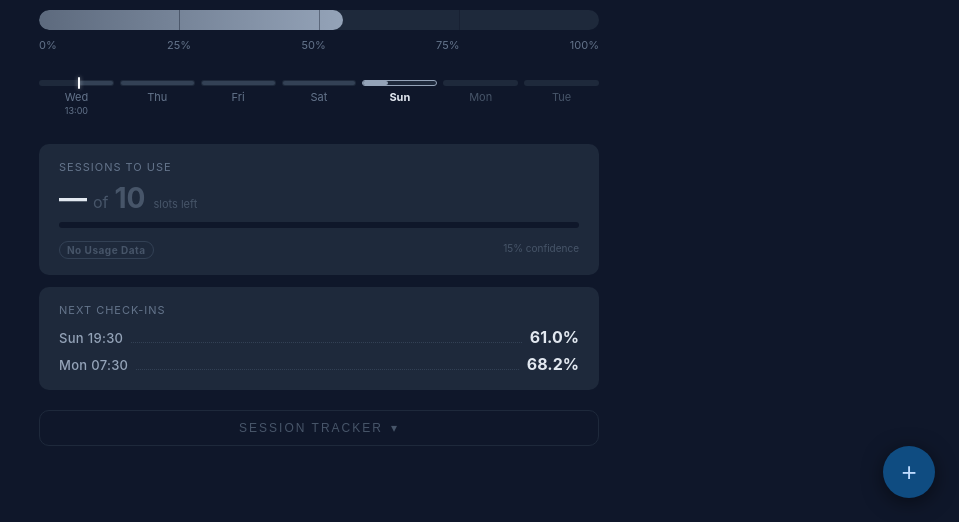
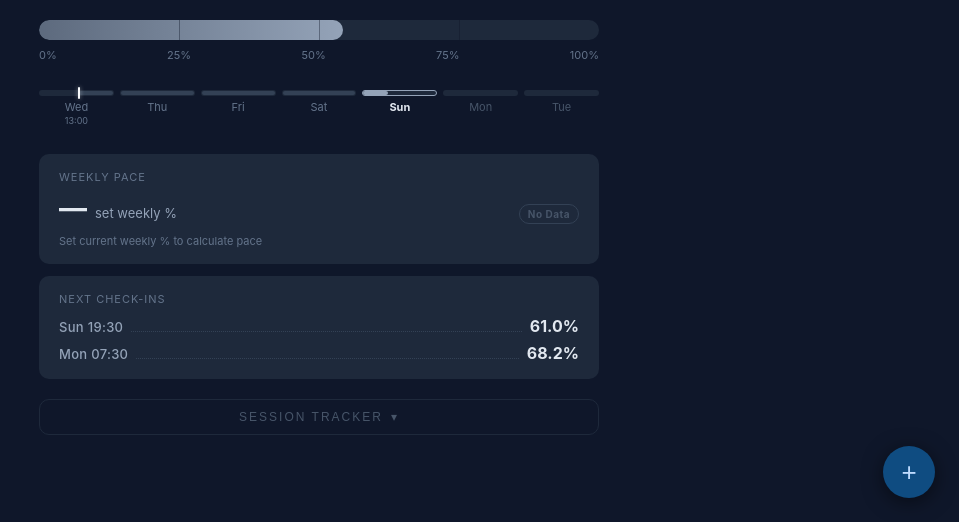
Before and after one commit to zstoimenov/claude-usage-tracker, a plain HTML site: page index.html in a window 1280 px wide. Shown: the part 278-800 px from the top of the page, without its empty margins (321-1280 px from the left). Drawn offline with Linux system fonts and the light colour scheme.

Commit message:
Update index.html

```diff
--- a/index.html
+++ b/index.html
@@ -205,81 +205,85 @@
       padding: 20px;
     }
 
-    /* ── Pacing card (redesigned) ────────────────────────────────────────── */
-    .stat-card-remaining {
+    /* ── Pacing card (velocity reframe) ──────────────────────────────────── */
+    .stat-card-pace {
       display: flex;
       flex-direction: column;
       gap: 10px;
       padding: 16px 20px;
-    }
-    .pacing-label {
+      transition: opacity 0.3s;
+    }
+    .stat-card-pace.stale .pace-primary,
+    .stat-card-pace.stale .pace-secondary {
+      opacity: 0.4;
+    }
+    .pace-label {
       font-size: 11px;
       color: #64748b;
       text-transform: uppercase;
       letter-spacing: 1px;
     }
-    .pacing-slots-lockup {
+    .pace-top-row {
       display: flex;
       align-items: baseline;
-      gap: 6px;
-    }
-    .pacing-slots-needed {
+      justify-content: space-between;
+      gap: 12px;
+    }
+    .pace-primary {
+      display: flex;
+      align-items: baseline;
+      gap: 8px;
+      transition: opacity 0.3s;
+    }
+    .pace-required {
       font-size: 28px;
       font-weight: 700;
       color: #e2e8f0;
       line-height: 1;
     }
-    .pacing-slots-sep {
-      font-size: 16px;
-      color: #475569;
+    .pace-required-unit {
+      font-size: 13px;
+      color: #94a3b8;
       font-weight: 400;
     }
-    .pacing-slots-total {
-      font-size: 28px;
-      font-weight: 700;
-      color: #475569;
-      line-height: 1;
-    }
-    .pacing-slots-unit {
-      font-size: 11px;
-      color: #475569;
-      margin-left: 2px;
-    }
-    .pacing-ratio-bar-track {
-      background: #0f172a;
-      border-radius: 4px;
-      height: 6px;
-      overflow: hidden;
-    }
-    .pacing-ratio-bar-fill {
-      height: 100%;
-      border-radius: 4px;
-      transition: width 0.5s, background 0.5s;
-    }
-    .pacing-bottom-row {
-      display: flex;
-      align-items: center;
-      justify-content: space-between;
-      gap: 8px;
-    }
-    .pacing-badge {
+    .pace-badge {
       display: inline-block;
       font-size: 10px;
       font-weight: 700;
-      padding: 2px 7px;
+      padding: 3px 8px;
       border-radius: 20px;
       letter-spacing: 0.5px;
-    }
-    .pacing-badge.comfortable { background: #14532d; color: #4ade80; }
-    .pacing-badge.moderate    { background: #422006; color: #eab308; }
-    .pacing-badge.tight       { background: #431407; color: #f97316; }
-    .pacing-badge.forfeit     { background: #450a0a; color: #ef4444; }
-    .pacing-badge.no-data     { background: #1e293b; color: #475569; border: 1px solid #334155; }
-    .pacing-confidence {
+      white-space: nowrap;
+    }
+    .pace-badge.slow-down      { background: #0c2d4a; color: #60a5fa; }
+    .pace-badge.on-pace        { background: #14532d; color: #4ade80; }
+    .pace-badge.behind         { background: #422006; color: #eab308; }
+    .pace-badge.falling-behind { background: #450a0a; color: #ef4444; }
+    .pace-badge.stale          { background: #1e293b; color: #64748b; border: 1px solid #334155; }
+    .pace-badge.empty          { background: #1e293b; color: #475569; border: 1px solid #334155; }
+    .pace-secondary {
+      font-size: 11px;
+      color: #64748b;
+      transition: opacity 0.3s;
+    }
+    .pace-empty {
+      font-size: 12px;
+      color: #64748b;
+      font-style: italic;
+    }
+    .pace-stale-caption {
       font-size: 10px;
-      color: #475569;
-      text-align: right;
-    }
+      color: #f59e0b;
+      margin-top: 2px;
+    }
+    .pace-capacity-row {
+      font-size: 11px;
+      color: #94a3b8;
+      padding-top: 8px;
+      border-top: 1px solid #0f172a;
+      margin-top: 2px;
+    }
+    .pace-capacity-row.forfeit { color: #f87171; }
 
     .checkins-list {
       display: flex;
@@ -683,9 +687,13 @@
     const WED_WINDOW     = 100 - MARKER_PCT;
     const STORAGE_KEY    = "claude-tracker-v1";
 
-    const SESSION_LOCK_MS  = 5 * 60 * 60 * 1000;
-    const SLEEP_START_AWST = 21.5;
-    const SLEEP_END_AWST   = 7.5;
+    // ─── Pacing constants (velocity model) ────────────────────────────────────
+    const WAKING_HOURS_PER_DAY = 14;             // 07:30–21:30 AWST
+    const SESSION_LOCK_HOURS   = 5;
+    const SLOTS_PER_DAY_MAX    = WAKING_HOURS_PER_DAY / SESSION_LOCK_HOURS;  // 2.8
+    const STALE_SIGNAL_MS      = 5 * 3600000;    // 5h
+    const CAPACITY_TRIGGER     = 0.7;
+    const EDGE_WINDOW_MS       = 6 * 3600000;    // 6h start/end edge cases
 
     // ─── Time helpers ─────────────────────────────────────────────────────────
     function getCycleStartUTC() {
@@ -733,6 +741,13 @@
       });
     }
 
+    function formatSignalAge(ms) {
+      if (ms === null || ms === undefined) return "no signal";
+      const h = Math.floor(ms / 3600000);
+      const m = Math.floor((ms % 3600000) / 60000);
+      return h > 0 ? `${h}h ${m}m old` : `${m}m old`;
+    }
+
     function getNextCheckIns() {
       const nowMs        = Date.now();
       const cycleStartMs = getCycleStartUTC();
@@ -770,99 +785,78 @@
       }
     }
 
-    // ─── Pacing helpers ───────────────────────────────────────────────────────
-    function isAsleepAtAWST(awstHour) {
-      return awstHour >= SLEEP_START_AWST || awstHour < SLEEP_END_AWST;
-    }
-
-    function countAvailableSlots(firstSlotUtcMs, toUtcMs) {
-      let slots = 0;
-      let cursor = firstSlotUtcMs;
-      while (cursor < toUtcMs) {
-        const awstDate = new Date(cursor + AWST_OFFSET_MS);
-        const awstHour = awstDate.getUTCHours() + awstDate.getUTCMinutes() / 60;
-        if (!isAsleepAtAWST(awstHour)) slots++;
-        cursor += SESSION_LOCK_MS;
-      }
-      return slots;
-    }
-
-    function estimateNextSlot(trackerData) {
+    // ─── Pacing (velocity model) ──────────────────────────────────────────────
+    function getFreshestSignalAge(trackerData) {
       const nowMs = Date.now();
       let bestTs = 0;
-      let source = "none";
-      let timeLeftMs = null;
-
       const sw = trackerData.spotWeekly;
-      if (sw && sw.ts && sw.ts > bestTs) { bestTs = sw.ts; source = "spot-check"; }
-      if (trackerData.sessions.length > 0 && trackerData.sessions[0].ts > bestTs) {
-        bestTs     = trackerData.sessions[0].ts;
-        source     = "session log";
-        timeLeftMs = trackerData.sessions[0].timeLeftMs ?? null;
-      }
-
-      if (bestTs === 0) {
-        return { nextSlotUtcMs: nowMs, confidencePct: 15, signalAgeMs: null, signalSource: "none" };
-      }
-
-      const signalAgeMs = nowMs - bestTs;
-      // If we have an explicit time-left reading, next slot = log_time + timeLeftMs
-      // Otherwise fall back to log_time + full SESSION_LOCK_MS
-      const lockMs      = (timeLeftMs !== null) ? timeLeftMs : SESSION_LOCK_MS;
-      const nextSlotUtcMs = Math.max(bestTs + lockMs, nowMs);
-
-      let confidencePct;
-      if      (signalAgeMs < 1 * 3600000) confidencePct = timeLeftMs !== null ? 95 : 90;
-      else if (signalAgeMs < 3 * 3600000) confidencePct = timeLeftMs !== null ? 80 : 70;
-      else if (signalAgeMs < 5 * 3600000) confidencePct = 50;
-      else                                 confidencePct = 30;
-
-      return { nextSlotUtcMs, confidencePct, signalAgeMs, signalSource: source };
+      if (sw && sw.ts) bestTs = Math.max(bestTs, sw.ts);
+      if (trackerData.sessions.length > 0) bestTs = Math.max(bestTs, trackerData.sessions[0].ts);
+      if (bestTs === 0) return null;
+      return nowMs - bestTs;
     }
 
     function calcPacing(trackerData) {
       const nowMs        = Date.now();
-      const cycleEndMs   = getCycleStartUTC() + CYCLE_MS;
-      const msUntilReset = cycleEndMs - nowMs;
-
-      if (msUntilReset <= 0) {
-        return { availableSlots: 0, sessionsRemaining: null, ratio: null,
-                 badge: "no-data", badgeLabel: "Reset Imminent",
-                 confidencePct: null, signalSource: "none", forfeited: 0 };
-      }
-
-      const { nextSlotUtcMs, confidencePct, signalAgeMs, signalSource } = estimateNextSlot(trackerData);
-      const availableSlots = countAvailableSlots(nextSlotUtcMs, cycleEndMs);
-      const avgData        = calcAvg(trackerData.sessions);
-      const weeklyPct      = trackerData.spotWeekly !== null ? trackerData.spotWeekly.value : null;
-
-      let sessionsRemaining = null, ratio = null, forfeited = 0;
-
-      if (avgData && weeklyPct !== null) {
-        const usageRemaining = 100 - weeklyPct;
-        sessionsRemaining    = usageRemaining / avgData.avg;
-        ratio = availableSlots > 0 ? sessionsRemaining / availableSlots
-                                   : (sessionsRemaining > 0 ? Infinity : 0);
-        forfeited = Math.max(0, sessionsRemaining - availableSlots);
-      }
+      const cycleStartMs = getCycleStartUTC();
+      const cycleEndMs   = cycleStartMs + CYCLE_MS;
+      const daysElapsed  = (nowMs - cycleStartMs) / 86400000;
+      const daysRemaining = (cycleEndMs - nowMs) / 86400000;
+      const weeklyPct    = trackerData.spotWeekly !== null ? trackerData.spotWeekly.value : null;
+      const signalAgeMs  = getFreshestSignalAge(trackerData);
+      const isStale      = signalAgeMs !== null && signalAgeMs > STALE_SIGNAL_MS;
+
+      // Empty state — no weekly % yet
+      if (weeklyPct === null) {
+        return { state: "empty", message: "Set current weekly % to calculate pace" };
+      }
+
+      // Edge: cycle just started
+      if (nowMs - cycleStartMs < EDGE_WINDOW_MS) {
+        return { state: "starting", message: "Cycle just started — log some sessions" };
+      }
+
+      // Edge: final stretch
+      if (cycleEndMs - nowMs < EDGE_WINDOW_MS) {
+        const usageLeft = Math.max(0, 100 - weeklyPct);
+        return { state: "final", weeklyPct, usageLeft,
+                 message: `Final stretch — ${usageLeft.toFixed(1)}% left to use`,
+                 isStale, signalAgeMs };
+      }
+
+      // Normal velocity calculation
+      const usageRemaining   = 100 - weeklyPct;
+      const requiredDailyPct = usageRemaining / daysRemaining;
+      const currentDailyPct  = daysElapsed > 0 ? weeklyPct / daysElapsed : 0;
+      const paceRatio        = currentDailyPct > 0 ? requiredDailyPct / currentDailyPct : null;
 
       let badge, badgeLabel;
-      if (ratio === null)                    { badge = "no-data";    badgeLabel = "No Usage Data"; }
-      else if (!isFinite(ratio) && ratio > 0){ badge = "forfeit";    badgeLabel = "Forfeit Certain"; }
-      else if (ratio <= 0.60)                { badge = "comfortable";badgeLabel = "Comfortable"; }
-      else if (ratio <= 0.85)                { badge = "moderate";   badgeLabel = "Moderate"; }
-      else if (ratio <= 1.0)                 { badge = "tight";      badgeLabel = "Tight"; }
-      else                                   { badge = "forfeit";    badgeLabel = "Forfeit Risk"; }
-
-      return { availableSlots, sessionsRemaining, ratio, badge, badgeLabel,
-               confidencePct, signalAgeMs, signalSource, forfeited };
-    }
-
-    function formatSignalAge(ms) {
-      if (ms === null) return "no signal";
-      const h = Math.floor(ms / 3600000);
-      const m = Math.floor((ms % 3600000) / 60000);
-      return h > 0 ? `${h}h ${m}m ago` : `${m}m ago`;
+      if (paceRatio === null)        { badge = "empty";          badgeLabel = "No Pace Data"; }
+      else if (paceRatio < 0.85)     { badge = "slow-down";      badgeLabel = "🔵 Slow Down"; }
+      else if (paceRatio <= 1.15)    { badge = "on-pace";        badgeLabel = "🟢 On Pace"; }
+      else if (paceRatio <= 1.5)     { badge = "behind";         badgeLabel = "🟡 Behind"; }
+      else                           { badge = "falling-behind"; badgeLabel = "🔴 Falling Behind"; }
+
+      // Capacity check (secondary, conditional)
+      const avgData = calcAvg(trackerData.sessions);
+      let capacity = null;
+      if (avgData && usageRemaining > 0) {
+        const slotsAvailable = Math.floor(daysRemaining * SLOTS_PER_DAY_MAX);
+        const sessionsNeeded = usageRemaining / avgData.avg;
+        const forfeitPct     = Math.max(0, (sessionsNeeded - slotsAvailable) * avgData.avg);
+        const show           = sessionsNeeded > slotsAvailable * CAPACITY_TRIGGER;
+        capacity = { slotsAvailable, sessionsNeeded, forfeitPct, show,
+                     overCapacity: sessionsNeeded > slotsAvailable };
+      }
+
+      return {
+        state: "normal",
+        weeklyPct, daysElapsed, daysRemaining,
+        requiredDailyPct, currentDailyPct, paceRatio,
+        badge, badgeLabel,
+        isStale, signalAgeMs,
+        capacity
+      };
     }
 
     // ─── Storage ──────────────────────────────────────────────────────────────
@@ -937,24 +931,21 @@
       <div class="day-grid" id="dayGrid"></div>
 
       <div class="stats-grid">
-        <div class="stat-card stat-card-remaining">
-          <div class="pacing-label">Sessions to Use</div>
-          <div class="pacing-slots-lockup">
-            <span class="pacing-slots-needed" id="pacingNeeded">—</span>
-            <span class="pacing-slots-sep" id="pacingSep">of</span>
-            <span class="pacing-slots-total" id="pacingSlots">—</span>
-            <span class="pacing-slots-unit">slots left</span>
+        <div class="stat-card stat-card-pace" id="paceCard">
+          <div class="pace-label">Weekly Pace</div>
+          <div class="pace-top-row">
+            <div class="pace-primary" id="pacePrimary">
+              <span class="pace-required" id="paceRequired">—</span>
+              <span class="pace-required-unit" id="paceRequiredUnit">%/day required</span>
+            </div>
+            <div id="paceBadgeWrap"></div>
           </div>
-          <div class="pacing-ratio-bar-track">
-            <div class="pacing-ratio-bar-fill" id="pacingRatioBar" style="width:0%"></div>
-          </div>
-          <div class="pacing-bottom-row">
-            <div id="pacingBadgeWrap"></div>
-            <div class="pacing-confidence" id="pacingConfidence"></div>
-          </div>
+          <div class="pace-secondary" id="paceSecondary">—</div>
+          <div class="pace-stale-caption" id="paceStaleCaption" style="display:none"></div>
+          <div class="pace-capacity-row" id="paceCapacityRow" style="display:none"></div>
         </div>
         <div class="stat-card stat-card-checkins" style="padding:16px 20px">
-          <div class="pacing-label" style="margin-bottom:10px">Next Check-ins</div>
+          <div class="pace-label" style="margin-bottom:10px">Next Check-ins</div>
           <div class="checkins-list" id="checkInsList">—</div>
         </div>
       </div>
@@ -1377,52 +1368,79 @@
         </table>`;
     }
 
-    // ─── Render Pacing card ───────────────────────────────────────────────────
+    // ─── Render Pacing card (velocity model) ──────────────────────────────────
     function renderPacing() {
       const pacing  = calcPacing(trackerData);
-      const avgData = calcAvg(trackerData.sessions);
-
-      // Slots lockup
-      document.getElementById("pacingSlots").textContent =
-        pacing.availableSlots > 0 ? pacing.availableSlots : "—";
-
-      const pacingNeededEl  = document.getElementById("pacingNeeded");
-      const pacingSep       = document.getElementById("pacingSep");
-      if (pacing.sessionsRemaining !== null) {
-        pacingNeededEl.textContent = pacing.sessionsRemaining.toFixed(1);
-        pacingSep.style.display    = "";
-      } else {
-        pacingNeededEl.textContent = "—";
-        pacingSep.style.display    = pacing.availableSlots > 0 ? "" : "none";
-      }
-
-      // Ratio bar
-      const ratioBar = document.getElementById("pacingRatioBar");
-      if (pacing.ratio !== null && isFinite(pacing.ratio) && pacing.availableSlots > 0) {
-        const fillPct = Math.min(100, (pacing.ratio * 100));
-        const colour  = pacing.badge === "comfortable" ? "#22c55e"
-                      : pacing.badge === "moderate"    ? "#eab308"
-                      : pacing.badge === "tight"       ? "#f97316"
-                      : pacing.badge === "forfeit"     ? "#ef4444"
-                      : "#334155";
-        ratioBar.style.width      = fillPct + "%";
-        ratioBar.style.background = colour;
-      } else {
-        ratioBar.style.width = "0%";
-      }
-
-      document.getElementById("pacingBadgeWrap").innerHTML =
-        `<span class="pacing-badge ${pacing.badge}">${pacing.badgeLabel}</span>`;
-
-      let confText = "";
-      if (pacing.forfeited > 0.1 && isFinite(pacing.forfeited))
-        confText = `~${pacing.forfeited.toFixed(1)} sessions at risk`;
-      if (pacing.confidencePct !== null) {
-        const ageStr  = pacing.signalAgeMs !== null ? ` · signal ${formatSignalAge(pacing.signalAgeMs)}` : "";
-        const confLine = `${pacing.confidencePct}% confidence${ageStr}`;
-        confText = confText ? `${confText} · ${confLine}` : confLine;
-      }
-      document.getElementById("pacingConfidence").textContent = confText;
+      const card             = document.getElementById("paceCard");
+      const paceRequired     = document.getElementById("paceRequired");
+      const paceRequiredUnit = document.getElementById("paceRequiredUnit");
+      const paceSecondary    = document.getElementById("paceSecondary");
+      const paceBadgeWrap    = document.getElementById("paceBadgeWrap");
+      const staleCaption     = document.getElementById("paceStaleCaption");
+      const capacityRow      = document.getElementById("paceCapacityRow");
+
+      // Reset stale state by default
+      card.classList.remove("stale");
+      staleCaption.style.display = "none";
+      capacityRow.style.display  = "none";
+
+      // Empty state
+      if (pacing.state === "empty") {
+        paceRequired.textContent     = "—";
+        paceRequiredUnit.textContent = "set weekly %";
+        paceSecondary.textContent    = pacing.message;
+        paceBadgeWrap.innerHTML      = `<span class="pace-badge empty">No Data</span>`;
+        return;
+      }
+
+      // Cycle just started
+      if (pacing.state === "starting") {
+        paceRequired.textContent     = "—";
+        paceRequiredUnit.textContent = "";
+        paceSecondary.textContent    = pacing.message;
+        paceBadgeWrap.innerHTML      = `<span class="pace-badge empty">Just Started</span>`;
+        return;
+      }
+
+      // Final stretch
+      if (pacing.state === "final") {
+        paceRequired.textContent     = pacing.usageLeft.toFixed(1) + "%";
+        paceRequiredUnit.textContent = "left to use";
+        paceSecondary.textContent    = pacing.message;
+        paceBadgeWrap.innerHTML      = `<span class="pace-badge ${pacing.usageLeft > 5 ? "behind" : "on-pace"}">Final Stretch</span>`;
+        if (pacing.isStale) {
+          card.classList.add("stale");
+          staleCaption.style.display = "";
+          staleCaption.textContent = `signal ${formatSignalAge(pacing.signalAgeMs)} — refresh below`;
+        }
+        return;
+      }
+
+      // Normal velocity state
+      paceRequired.textContent     = pacing.requiredDailyPct.toFixed(1) + "%";
+      paceRequiredUnit.textContent = "/day required";
+      paceSecondary.textContent    = `current: ${pacing.currentDailyPct.toFixed(1)}%/day · ${pacing.daysRemaining.toFixed(1)} days left`;
+      paceBadgeWrap.innerHTML      = `<span class="pace-badge ${pacing.badge}">${pacing.badgeLabel}</span>`;
+
+      if (pacing.isStale) {
+        card.classList.add("stale");
+        // Override badge to stale grey
+        paceBadgeWrap.innerHTML = `<span class="pace-badge stale">Stale</span>`;
+        staleCaption.style.display = "";
+        staleCaption.textContent = `signal ${formatSignalAge(pacing.signalAgeMs)} — refresh below`;
+      }
+
+      // Capacity row (conditional)
+      if (pacing.capacity && pacing.capacity.show) {
+        capacityRow.style.display = "";
+        if (pacing.capacity.overCapacity) {
+          capacityRow.classList.add("forfeit");
+          capacityRow.textContent = `⚠ ~${pacing.capacity.forfeitPct.toFixed(1)}% allowance may be forfeited (need ${pacing.capacity.sessionsNeeded.toFixed(1)} of ~${pacing.capacity.slotsAvailable} slots)`;
+        } else {
+          capacityRow.classList.remove("forfeit");
+          capacityRow.textContent = `Need ~${pacing.capacity.sessionsNeeded.toFixed(1)} of ~${pacing.capacity.slotsAvailable} slots remaining`;
+        }
+      }
     }
 
     // ─── Layer 1 Update loop ──────────────────────────────────────────────────
```
